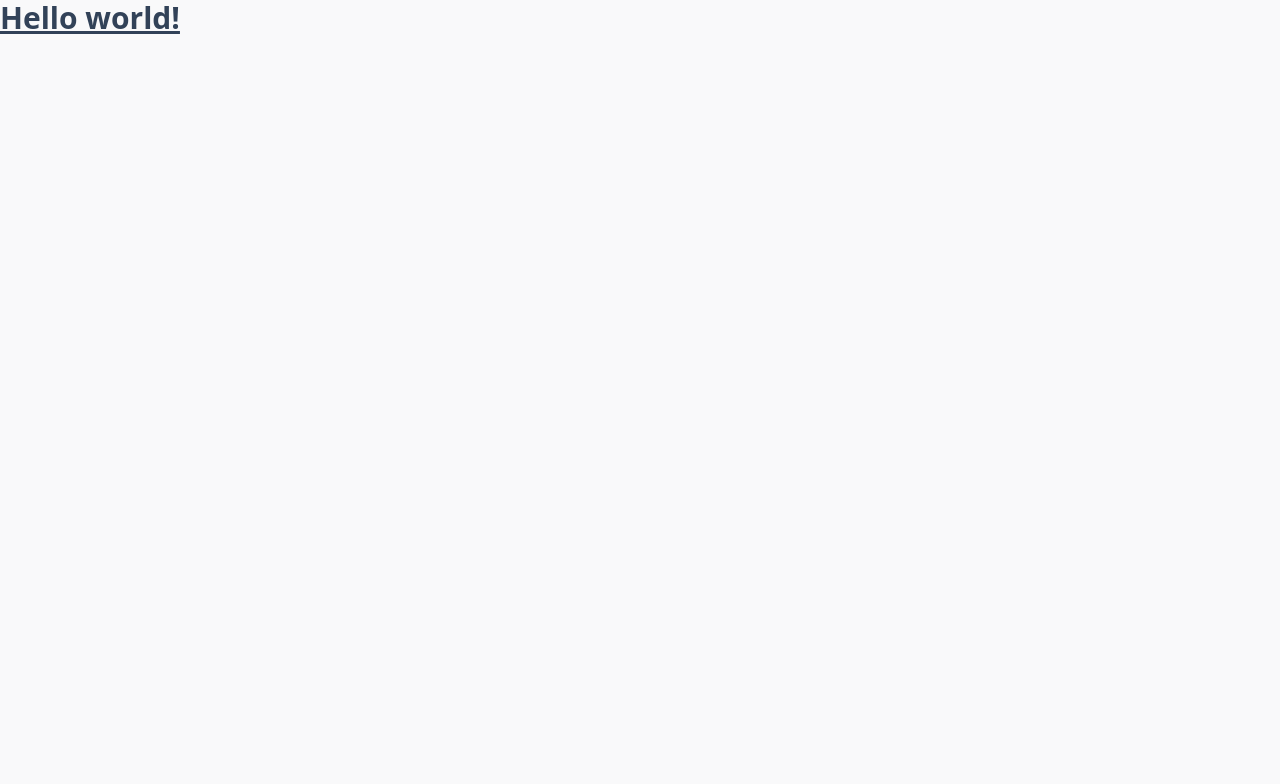
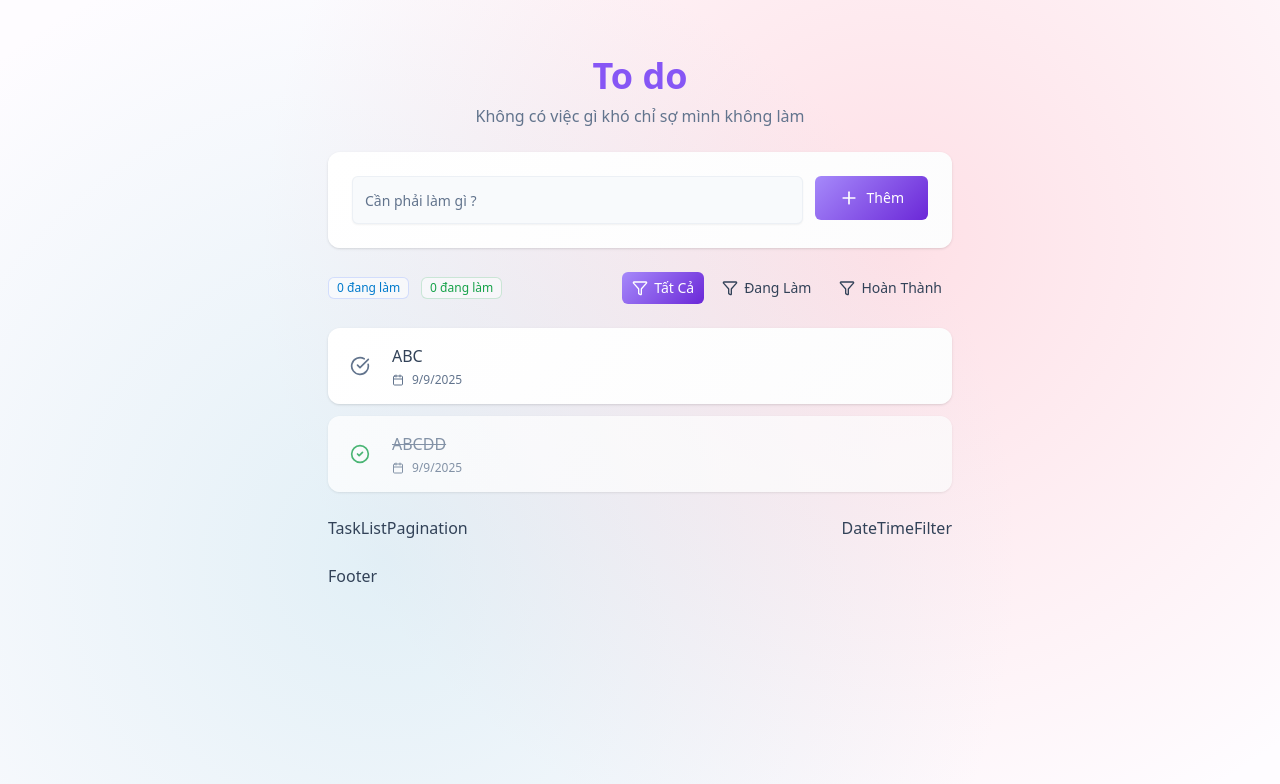
Before and after one commit to Lamgiaosu1805/Web-phat-giao, a React (Vite) app: page / in a window 1280 px wide. Shown: the top 784 px of the page. Built offline with nearby package versions, Linux system fonts and the light colour scheme.

Commit message:
show task

```diff
--- a/src/components/AddTask.jsx
+++ b/src/components/AddTask.jsx
@@ -1,8 +1,24 @@
 import React from 'react'
+import { Card } from './ui/card'
+import { Input } from './ui/input'
+import { Button } from './ui/button'
+import { Plus } from 'lucide-react'
 
 const AddTask = () => {
   return (
-    <div>AddTask</div>
+    <Card className="p-6 border-0 bg-gradient-card shadow-custom-lg">
+        <div className='flex flex-col gap-3 sm:flex-row'>
+            <Input
+                type="text"
+                placeholder="Cần phải làm gì ?"
+                className="h-12 text-base bg-slate-50 sm:flex-1 border-border/50 focus:border-primary/50 focus:ring-primary/20"
+            />
+            <Button variant={"gradient"} size={"xl"} className={"px-6"}>
+                <Plus className='size-5'/>
+                Thêm
+            </Button>
+        </div>
+    </Card>
   )
 }
 
--- a/src/components/Header.jsx
+++ b/src/components/Header.jsx
@@ -2,7 +2,12 @@ import React from 'react'
 
 const Header = () => {
   return (
-    <div>Header</div>
+    <div className='space-y-2 text-center'>
+        <h1 className='text-4xl font-bold text-transparent bg-primary bg-clip-text'>
+            To do
+        </h1>
+        <p className='text-muted-foreground'>Không có việc gì khó chỉ sợ mình không làm</p>
+    </div>
   )
 }
 
--- a/src/components/StatsAndFilters.jsx
+++ b/src/components/StatsAndFilters.jsx
@@ -1,8 +1,42 @@
 import React from 'react'
+import { Badge } from './ui/badge'
+import { FilterType } from '@/lib/data'
+import { Button } from './ui/button'
+import { Filter } from 'lucide-react'
 
-const StatsAndFilters = () => {
+const StatsAndFilters = ({completedTasksCount = 0, activeTasksCount = 0, filter = "all"}) => {
   return (
-    <div>StatsAndFilters</div>
+    <div className='flex flex-col items-start justify-between gap-4 sm:flex-row sm:items-center'>
+        <div className='flex gap-3'>
+            <Badge
+                variant={"secondary"}
+                className={"bg-white/50 text-accent-foreground border-info/20"}
+            >
+                {activeTasksCount} {FilterType.active}
+            </Badge>
+            <Badge
+                variant={"secondary"}
+                className={"bg-white/50 text-success border-success/20"}
+            >
+                {activeTasksCount} {FilterType.active}
+            </Badge>
+        </div>
+        <div className='flex flex-col gap-2 sm:flex-row'>
+            {
+                Object.keys(FilterType).map((type) => {
+                    return <Button
+                        key={type}
+                        variant={filter === type ? 'gradient' : 'ghost'}
+                        size={'sm'}
+                        className={'capitalize'}
+                    >
+                        <Filter className='size-4'/>
+                        {FilterType[type]}
+                    </Button>
+                })
+            }
+        </div>
+    </div>
   )
 }
 
--- /dev/null
+++ b/src/components/TaskCard.jsx
@@ -0,0 +1,86 @@
+import React from 'react'
+import { Card } from './ui/card'
+import { cn } from '@/lib/utils'
+import { Button } from './ui/button'
+import { Calendar, CheckCircle, CheckCircle2, SquarePen, Trash, Trash2 } from 'lucide-react'
+import { Input } from './ui/input'
+
+const TaskCard = ({task, index}) => {
+    let isEditting = false
+  return (
+    <Card
+        className={cn(
+            "p-4 bg-gradient-card border-0 shadow-custom-md hover:shadow-custom-lg transition-all duration-200 animate-fade-in group",
+            task.status == "complete" && "opacity-75"
+        )}
+        style={{animationDelay: `${index * 50}ms`}}
+    >
+        <div
+            className='flex items-center gap-4'
+        >
+            <Button
+                variant={'ghost'}
+                size={"icon"}
+                className={cn(
+                    "flex-shrink-0 size-8 rounded-full transition-all duration-200",
+                    task.status == 'complete' ? 'text-success hover:text-success/80' :
+                    'text-muted-foreground hover:text-primary'
+                )}
+            >
+                {
+                    task.status == 'complete' ? (
+                        <CheckCircle2 className='size-5'/>
+                    ) : (
+                        <CheckCircle className='size-5' />
+                    )
+                }
+
+            </Button>
+            <div className='flex-1 min-w-0'>
+                {isEditting ? (
+                    <Input
+                        placeholder = "Cần phải làm gì ?"
+                        className={"flex-1 h-12 text-base border-border/50 focus:border-primary/50 focus:ring-primary/20"}
+                        type={"text"}
+                    />
+                ) : (
+                    <p className={cn(
+                        "text-base transition-all duration-200",
+                        task.status === 'complete' ?
+                        "line-through text-muted-foreground" :
+                        "text-foreground"
+                    )}>
+                        {task.title}
+                    </p>
+                )}
+                <div className='flex items-center gap-2 mt-1'>
+                    <Calendar className='size-3 text-muted-foreground'/>
+                    <span className='text-xs text-muted-foreground'>
+                        {new Date(Date.now()).toLocaleDateString()}
+                    </span>
+                </div>
+            </div>
+
+            <div className='hidden gap-2 group-hover:inline-flex animate-slide-up'>
+                <Button
+                    variant={'ghost'}
+                    size={'icon'}
+                    className={'flex-shrink-0 transition-colors size-8 text-muted-foreground hover:text-info'}
+                >
+                    <SquarePen className='size-4' />
+                </Button>
+                <Button
+                    variant={'ghost'}
+                    size={'icon'}
+                    className={'flex-shrink-0 transition-colors size-8 text-muted-foreground hover:text-destructive'}
+                >
+                    <Trash2 className='size-4' />
+                </Button>
+            </div>
+        </div>
+
+    </Card>
+  )
+}
+
+export default TaskCard
--- /dev/null
+++ b/src/components/TaskEmptyState.jsx
@@ -0,0 +1,33 @@
+import React from 'react'
+import { Card } from './ui/card'
+import { Circle } from 'lucide-react'
+
+const TaskEmptyState = ({filter}) => {
+
+    return (
+        <Card
+            className={"p-8 text-center border-0 bg-gradient-card shadow-custom-md"}
+        >
+            <div className='space-y-3'>
+                <Circle className='mx-auto size-12 text-muted-foreground' />
+                <div>
+                    <h3 className='font-medium text-foreground'>
+                        {
+                            filter === 'active' ?
+                            "Không có công việc nào đang làm" :
+                            filter === 'completed' ?
+                            "Chưa có công việc nào hoàn thành" :
+                            "Chưa có công việc"
+                        }
+                    </h3>
+                    <p className='text-sm text-muted-foreground'>
+                        {filter == "all" ? "Thêm công việc đầu tiên vào để bắt đầu" :
+                        `Chuyển sang "tất cả" để thấy những công việc ${filter == "active" ? "Đã hoàn thành" : "Đang làm"}`}
+                    </p>
+                </div>
+            </div>
+        </Card>
+    )
+}
+
+export default TaskEmptyState
--- a/src/components/TaskList.jsx
+++ b/src/components/TaskList.jsx
@@ -1,9 +1,38 @@
-import React from 'react'
+import React, { useState } from 'react'
+import TaskEmptyState from './TaskEmptyState';
+import TaskCard from './TaskCard';
 
-const TaskList = () => {
-  return (
-    <div>TaskList</div>
-  )
+const TaskList = ({filter = 'all'}) => {
+
+    // let filter = 'all';
+    const filterTasks = [
+        {
+            id: 1,
+            title: "ABC",
+            status: "active"
+        },
+        {
+            id: 2,
+            title: "ABCDD",
+            status: "complete"
+        },
+    ]
+    if(!filterTasks || filterTasks.length == 0) {
+        return <TaskEmptyState filter={filter}/>
+    }
+    return (
+        <div className='space-y-3'>
+            {
+                filterTasks.map((task, inx) => (
+                    <TaskCard
+                        key={inx}
+                        task = {task}
+                        index = {inx}
+                    />
+                ))
+            }
+        </div>
+    )
 }
 
 export default TaskList
--- a/src/components/ui/button.jsx
+++ b/src/components/ui/button.jsx
@@ -20,12 +20,14 @@ const buttonVariants = cva(
         ghost:
           "hover:bg-accent hover:text-accent-foreground dark:hover:bg-accent/50",
         link: "text-primary underline-offset-4 hover:underline",
+        gradient: "bg-gradient-primary text-primary-foreground hover:shadow-glow hover:scale-105 active:scale-95 border-0"
       },
       size: {
         default: "h-9 px-4 py-2 has-[>svg]:px-3",
         sm: "h-8 rounded-md gap-1.5 px-3 has-[>svg]:px-2.5",
         lg: "h-10 rounded-md px-6 has-[>svg]:px-4",
         icon: "size-9",
+        xl: "h-11 rounded-md px-8"
       },
     },
     defaultVariants: {
--- /dev/null
+++ b/src/lib/data.js
@@ -0,0 +1,5 @@
+export const FilterType = {
+    all: "tất cả",
+    active: "đang làm",
+    completed: "hoàn thành"
+}
--- a/src/pages/HomePage.jsx
+++ b/src/pages/HomePage.jsx
@@ -1,11 +1,38 @@
-import React from 'react'
+import AddTask from '@/components/AddTask'
+import DateTimeFilter from '@/components/DateTimeFilter'
+import Footer from '@/components/Footer'
+import Header from '@/components/Header'
+import StatsAndFilters from '@/components/StatsAndFilters'
+import TaskList from '@/components/TaskList'
+import TaskListPagination from '@/components/TaskListPagination'
+import React, { useState } from 'react'
 
 const HomePage = () => {
+    const [filterType, setFilterType] = useState('all')
   return (
-    <div>
-        <h1 class="text-3xl font-bold underline">
-    Hello world!
-  </h1>
+    <div className="min-h-screen w-full bg-[#fefcff] relative">
+    {/* Dreamy Sky Pink Glow */}
+    <div
+        className="absolute inset-0 z-0"
+        style={{
+        backgroundImage: `
+            radial-gradient(circle at 30% 70%, rgba(173, 216, 230, 0.35), transparent 60%),
+            radial-gradient(circle at 70% 30%, rgba(255, 182, 193, 0.4), transparent 60%)`,
+        }}
+    />
+        <div className='container pt-8 mx-auto relative z-10'>
+            <div className='w-full max-w-2xl p-6 mx-auto space-y-6'>
+                <Header />
+                <AddTask />
+                <StatsAndFilters />
+                <TaskList filter={filterType}/>
+                <div className='flex flex-col items-center justify-between gap-6 sm:flex-row'>
+                    <TaskListPagination />
+                    <DateTimeFilter />
+                </div>
+                <Footer />
+            </div>
+        </div>
     </div>
   )
 }
```
